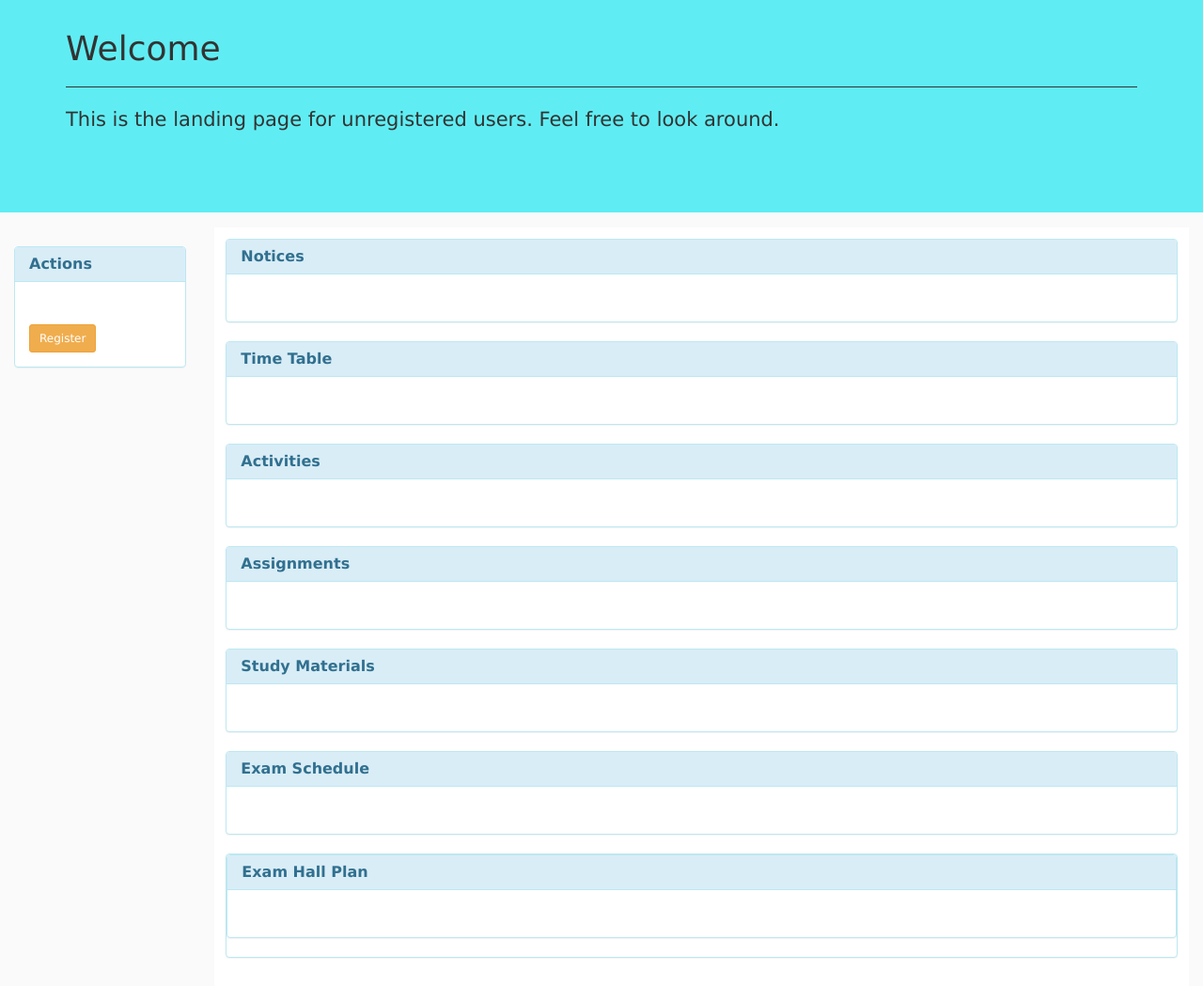
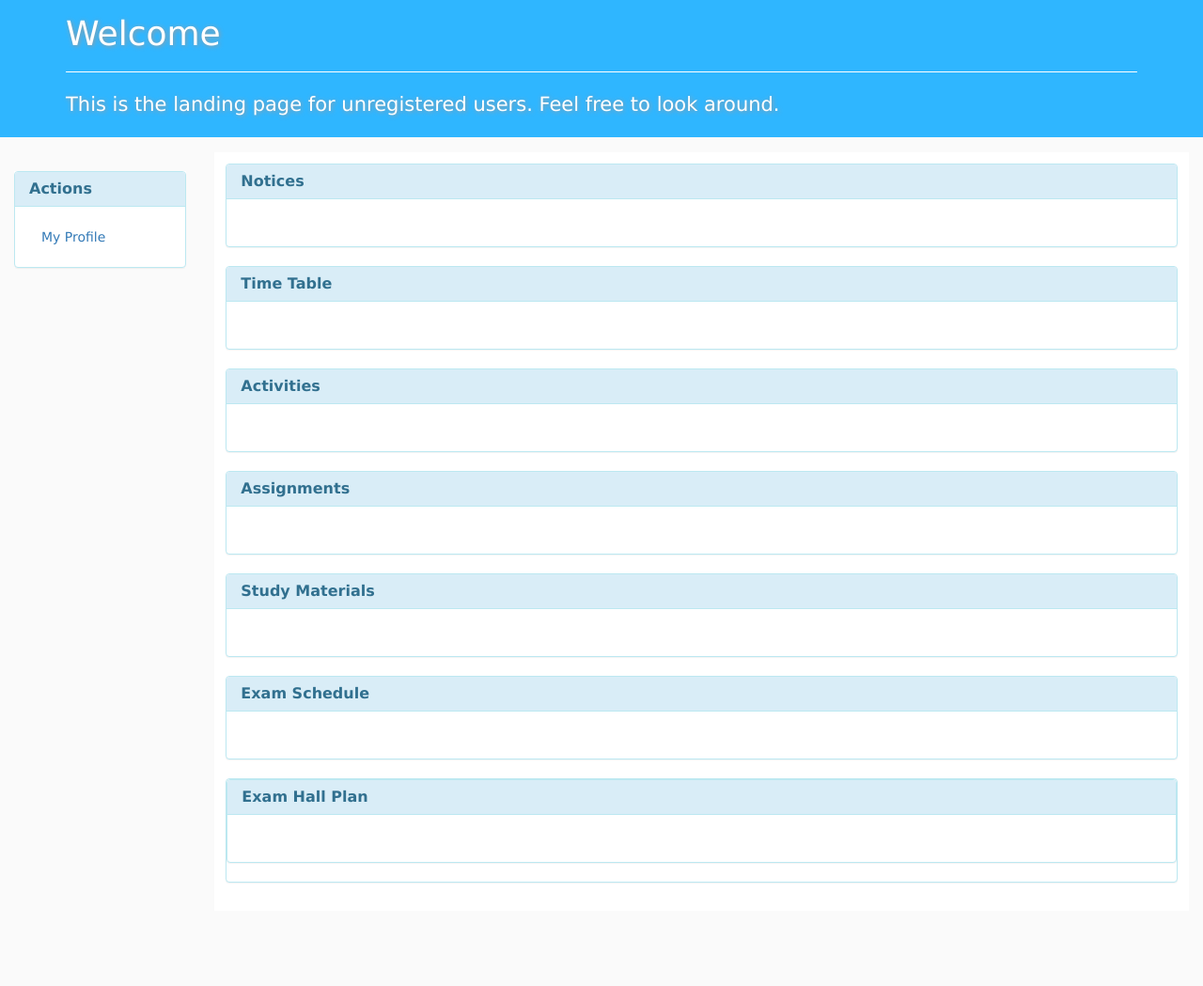
Before and after one commit to dhavalmanjaria/dma-student-information-system, a Django app: page / in a window 1280 px wide. Shown: the part 56-1105 px from the top of the page at 94% size. After the commit the page ends 995 px from the top, so only its background shows below. Run offline with Django 3.2, Linux system fonts and the light colour scheme; the visitor is signed in with stand-in values (Sample User, id 1); some libraries are stand-ins or nearby versions.

Commit message:
Made some cosmetic changes

```diff
--- a/static/css/index.css
+++ b/static/css/index.css
@@ -12,14 +12,9 @@
 
 
 #page-header {
-    background-color: #5fedf3;
-    padding-top: 2rem;
-    padding-bottom: 4rem;
-    padding-right: 15px;
-    padding-left: 15px;
-
+    background-color: rgb(47, 182, 255);
+    padding-top: 1em;
+    color: white;
     margin-bottom: 1rem;
-    text-align: left;
-    font-size: 1rem;
-    font-weight: 400;
+    text-shadow: 1px 1px 5px rgba(155,155,155, 1);
 }
--- a/static/css/styles.css
+++ b/static/css/styles.css
@@ -47,7 +47,6 @@ table {
     border-spacing: 0;
 }
 
-
 h1 {
     margin: 0;
     padding: 0;
--- a/templates/base_generic.html
+++ b/templates/base_generic.html
@@ -2,7 +2,7 @@
     <head>
         <meta charset="utf-8">
 
-        <title>INSERT SITE TITLE HERE</title>
+        <title>{% block title %}DMA SIS {% endblock %}</title>
         <meta name="description" content="INSERT SITE DESCRIPTION HERE">
         <meta name="author" content="INSERT CONTENT HERE">
 
@@ -30,15 +30,18 @@
 
         <!-- Google fonts -->
            {% load static %}
-        <link rel="stylesheet" href="{% static 'css/styles.css' %}" />
+        <link rel="stylesheet" href="/static/css/styles.css" />
 
-        {% block jsfiles %}
+        {% block staticfiles %}
         {% endblock %}
 
     </head>
 
     <body>
         <!-- Standard container so you don't forget -->
+
+        {% block specialcontent %}
+        {% endblock %}
 
         {% block header %}
             <header>
--- a/templates/index.html
+++ b/templates/index.html
@@ -1,6 +1,6 @@
 {% extends "base_generic.html" %}
 
-{% block jsfiles %}
+{% block staticfiles %}
     {% load static %}
    <link rel="stylesheet" href="{% static 'css/index.css' %}" />
 {% endblock %}
@@ -8,7 +8,7 @@
 {% block pageheader %}
 <div id="page-header">
     <div class="container"><h1 class="display-3">Welcome</h1>
-        <hr style="border-top: 1px solid" />
+        <hr style="border-top: 1px solid; border-color: white;" />
         <p class="lead">
         This is the landing page for unregistered users. Feel free to look around.
         </p>
@@ -21,16 +21,25 @@
     <div class="sidebar-nav">
         <div id="notices" class="panel panel-info">
             <div class="panel-heading"><strong>Actions</strong></div>
-            <div class="panel-body">
-                {% if not user.is_authenticated %}
+            {% if user.is_authenticated %}
+                <div class="panel-body">
+                    <a class="btn btn-link" href="{% url 'basicinfo-detail' pk=user.id%}">My Profile</a>
+                </div>
+
+            {% else %}
+
+                <div class="panel-body">
+
                     <p>You must log in to view actions</p>
                     <br />
-                    <a class="btn btn-info btn-sm" href="{% url 'login' %}">Login</a>
-                {% endif %}
-            </div>
-            <div class="panel-body">
-                <a class="btn btn-warning btn-sm" href="{% url 'register' %}">Register</a>
-            </div>
+                    <a class="btn btn-link" href="{% url 'login' %}">Login</a>
+                    <a class="btn btn-link" href="{% url 'register' %}">Register</a>
+
+                </div>
+                <div class="panel-body">
+
+                </div>
+            {% endif %}
 
         </div>
     </div>
--- a/user_management/static/css/login.css
+++ b/user_management/static/css/login.css
@@ -11,4 +11,5 @@ body {
     background-color: #FAFAFA;
     font-family: Verdana, "DejaVu Sans";
     text-align: center;
+    line-height: 1.6;
 }
--- a/user_management/urls.py
+++ b/user_management/urls.py
@@ -20,6 +20,11 @@ urlpatterns += [
 ]
 
 urlpatterns += [
+    url(r'^accounts/logout/$', auth.views.logout,
+        {'next_page': 'index'})
+]
+
+urlpatterns += [
     url('^accounts/', include('django.contrib.auth.urls'))
 ]
 
```
Also changed, not shown: user_management/templates/registration/login.html (+11 -42 lines), user_management/tests/test_registration_view.py (+10 -9 lines).
